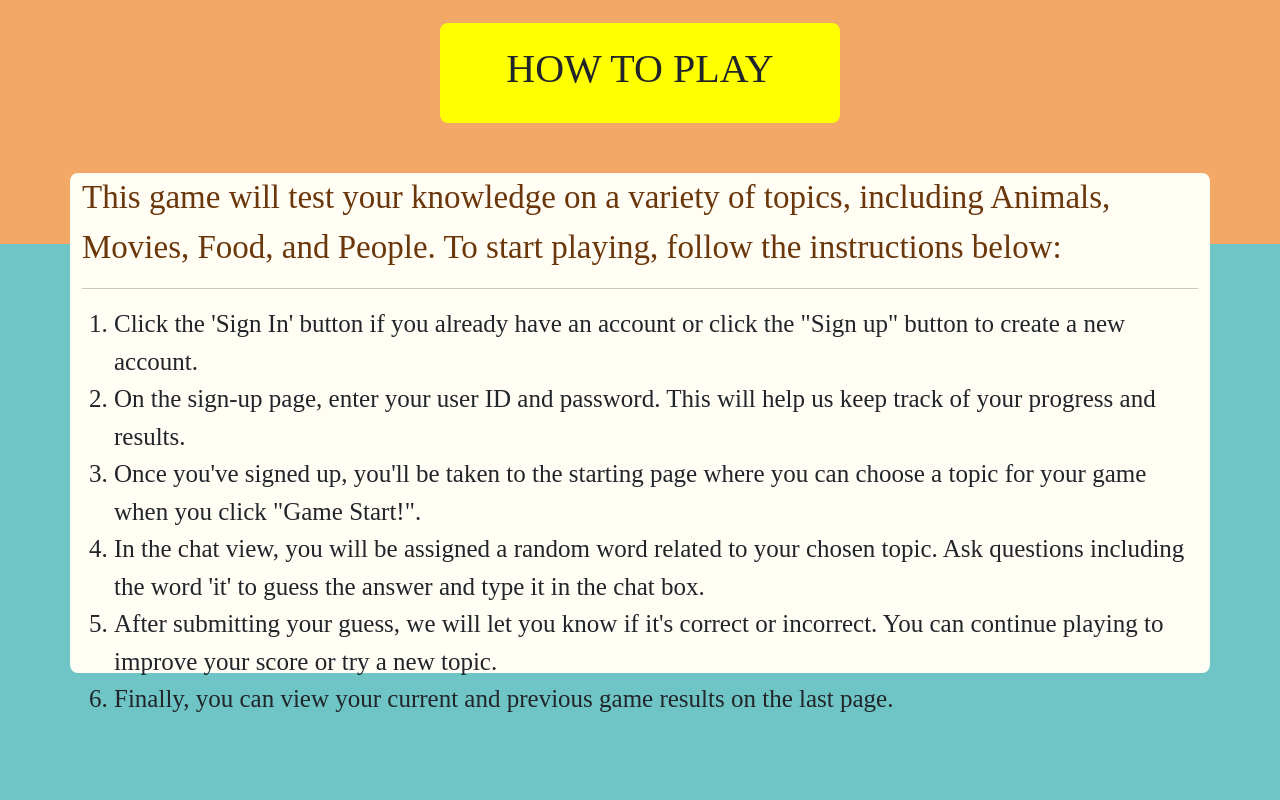
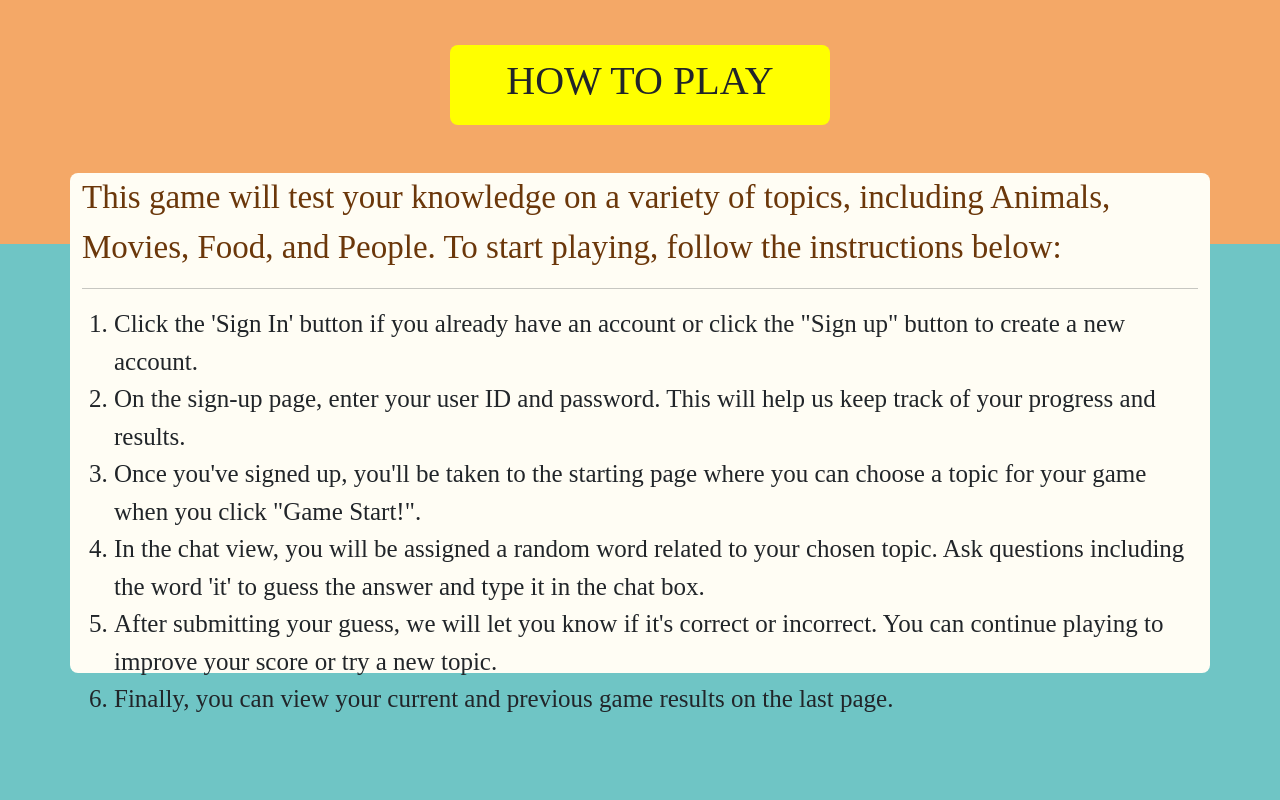
Before and after one commit to parky0113/CITS3403, a Flask app: page /instruction in a window 1280 px wide. Shown: the part 57-857 px from the top of the page. Run offline with Flask 3, Linux system fonts and the light colour scheme; some libraries are stand-ins or nearby versions; some web fonts are replaced.

Commit message:
Box Size fix

```diff
--- a/chat/static/chatting_list.css
+++ b/chat/static/chatting_list.css
@@ -1,8 +1,8 @@
 
 .box {
     background-color: yellow;
-    width: 400px;
-    height: 100px;
+    width: 380px;
+    height: 80px;
     display: flex;
     justify-content: center;
     align-items: center;
--- a/chat/static/instruction.css
+++ b/chat/static/instruction.css
@@ -19,14 +19,14 @@
 
 .box {
     background-color: yellow;
-    width: 400px;
-    height: 100px;
+    width: 380px;
+    height: 80px;
     display: flex;
     justify-content: center;
     align-items: center;
     border-radius: 8px;
     position: relative;
-    top: 30%;
+    top: 35%;
     left: 50%;
     transform: translate(-50%, -50%);
 }
```
